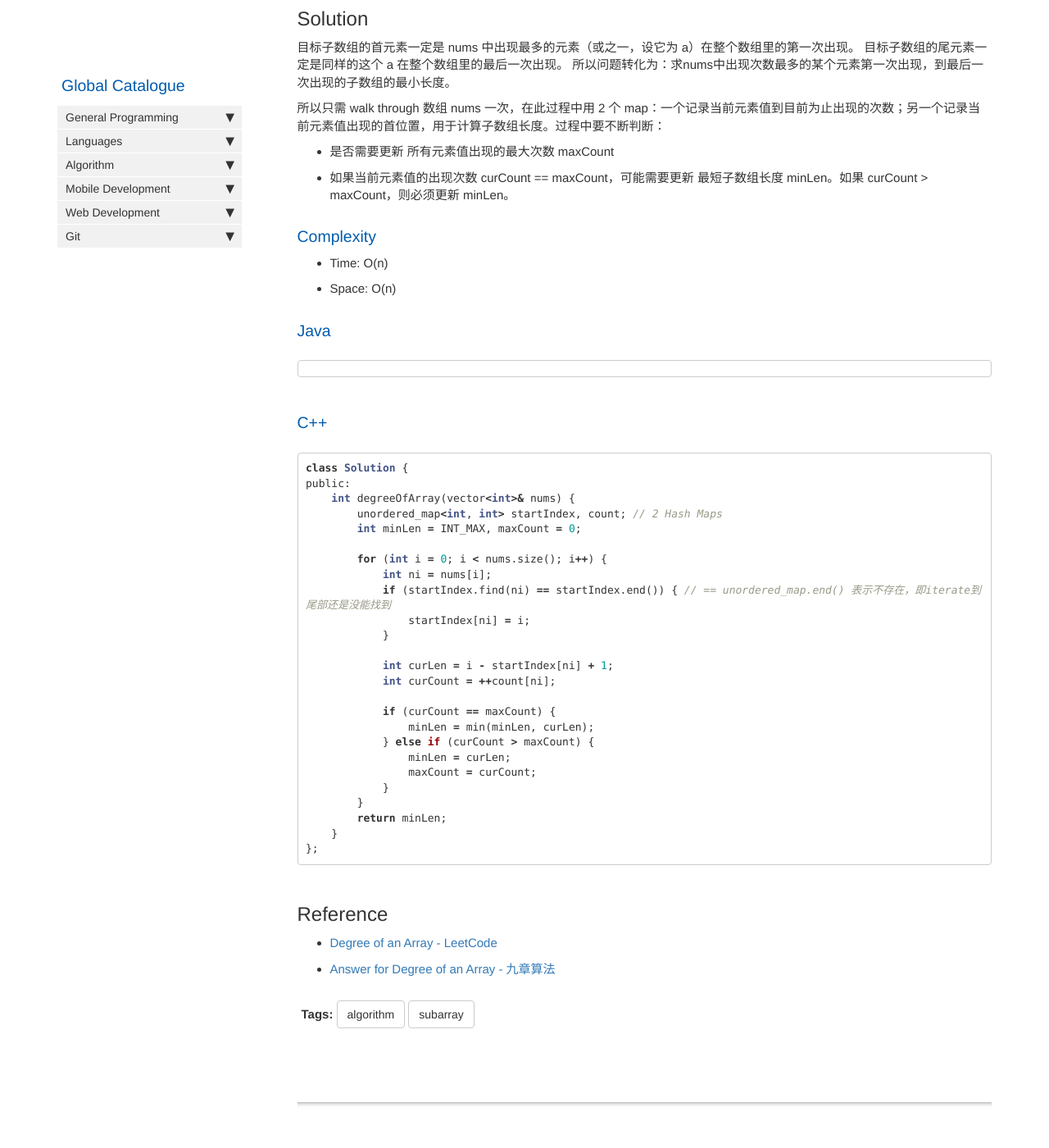
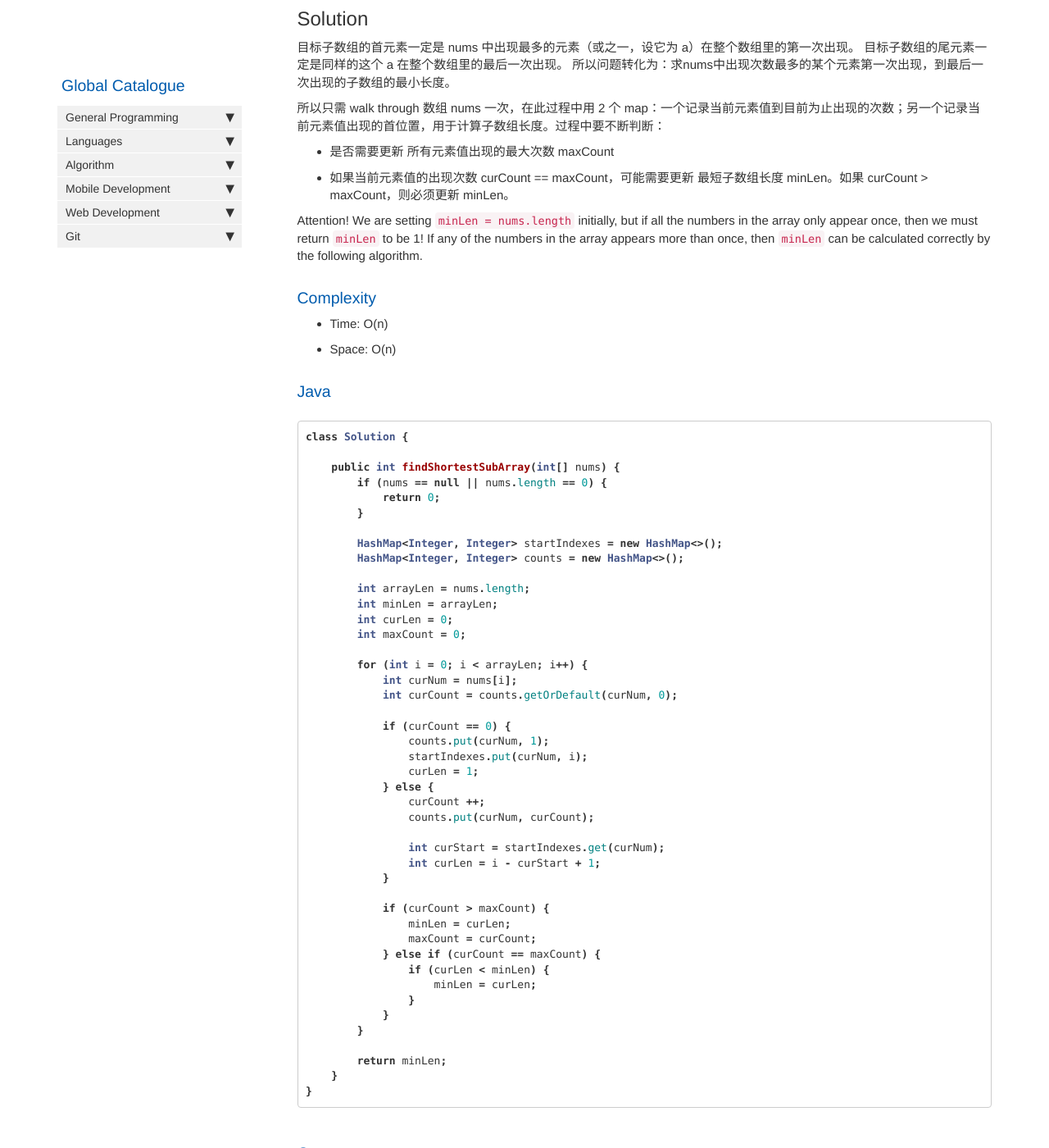
Before and after one commit to HungryOrc/hungryorc.github.io, a Jekyll site: the page built from pages/algorithm/algorithm_degree_of_array.md, in a window 1280 px wide and 1400 px high, scrolled down 546 px. Shown: the whole window at 82% size. Built offline with Jekyll 4.4.1, drawn with Linux system fonts in a browser that asks for light colours; nearby versions of some CDN libraries; comment, search, counter and statistics services are not loaded.

Commit message:
Update algorithm_degree_of_array.md

````diff
--- a/pages/algorithm/algorithm_degree_of_array.md
+++ b/pages/algorithm/algorithm_degree_of_array.md
@@ -31,6 +31,8 @@ toc: false
 * 是否需要更新 所有元素值出现的最大次数 maxCount
 * 如果当前元素值的出现次数 curCount == maxCount，可能需要更新 最短子数组长度 minLen。如果 curCount > maxCount，则必须更新 minLen。
 
+Attention! We are setting `minLen = nums.length` initially, but if all the numbers in the array only appear once, then we must return `minLen` to be 1! If any of the numbers in the array appears more than once, then `minLen` can be calculated correctly by the following algorithm.
+
 ### Complexity
 
 * Time: O(n)
@@ -39,6 +41,50 @@ toc: false
 ### Java
 
 ```java
+class Solution {
+
+    public int findShortestSubArray(int[] nums) {
+        if (nums == null || nums.length == 0) {
+            return 0;
+        }
+
+        HashMap<Integer, Integer> startIndexes = new HashMap<>();
+        HashMap<Integer, Integer> counts = new HashMap<>();
+
+        int arrayLen = nums.length;
+        int minLen = arrayLen;
+        int curLen = 0;
+        int maxCount = 0;
+
+        for (int i = 0; i < arrayLen; i++) {
+            int curNum = nums[i];
+            int curCount = counts.getOrDefault(curNum, 0);
+
+            if (curCount == 0) {
+                counts.put(curNum, 1);
+                startIndexes.put(curNum, i);
+                curLen = 1;
+            } else {
+                curCount ++;
+                counts.put(curNum, curCount);
+
+                int curStart = startIndexes.get(curNum);
+                int curLen = i - curStart + 1;
+            }
+
+            if (curCount > maxCount) {
+                minLen = curLen;
+                maxCount = curCount;
+            } else if (curCount == maxCount) {
+                if (curLen < minLen) {
+                    minLen = curLen;
+                }
+            }
+        }
+
+        return minLen;
+    }
+}
 ```
 
 ### C++
````
